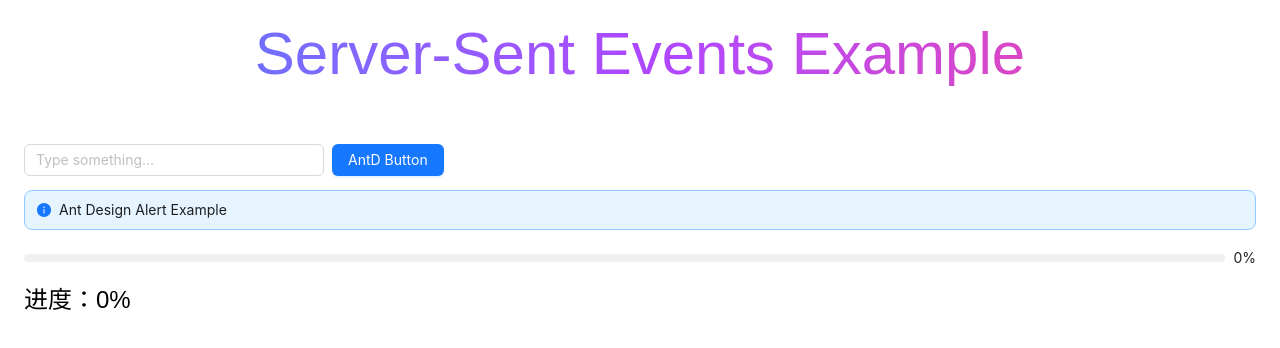
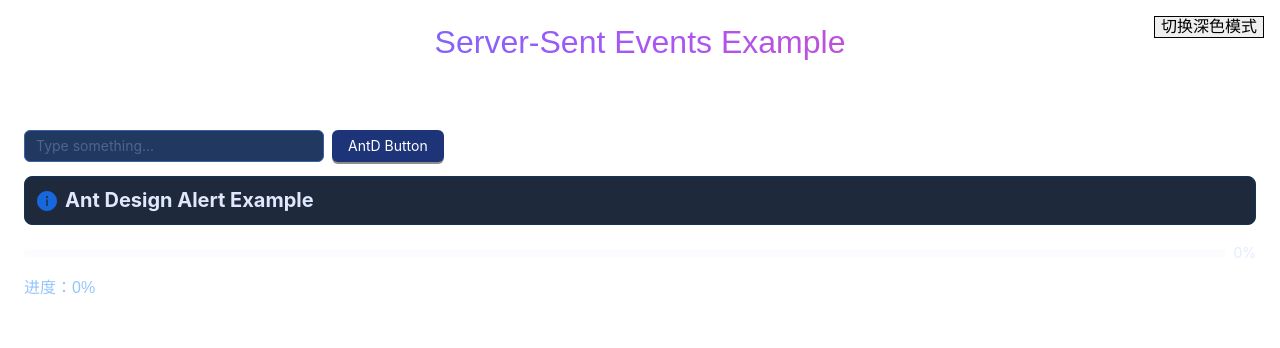
Before and after one commit to IvanAmamiya/test4sse, a Next.js app: page / in a window 1280 px wide. Shown: the top 348 px of the page. Built offline with nearby package versions, Linux system fonts and the light colour scheme; no server answers.

Commit message:
深色模式测试中

```diff
--- a/global.css
+++ b/global.css
@@ -1 +1,3 @@
-@import "tailwindcss";
+@tailwind base;
+@tailwind components;
+@tailwind utilities;
--- a/package.json
+++ b/package.json
@@ -12,6 +12,7 @@
     "@tailwindcss/postcss": "^4.1.5",
     "antd": "^5.24.9",
     "next": "^15.3.1",
+    "next-themes": "^0.4.6",
     "react": "18.2.0",
     "react-dom": "18.2.0"
   },
--- /dev/null
+++ b/src/app/Providers.tsx
@@ -0,0 +1,19 @@
+import { ConfigProvider, theme } from "antd";
+import { ReactNode } from "react";
+
+export default function Providers({ children }: { children: ReactNode }) {
+  return (
+    <ConfigProvider
+      theme={{
+        algorithm: theme.darkAlgorithm, // 启用 Ant Design 的 dark 主题
+        token: {
+          colorPrimary: "#1E3A8A", // 深蓝色主题
+          colorBgBase: "#1E293B", // 深蓝背景
+          colorTextBase: "#E0E7FF", // 浅蓝文字
+        },
+      }}
+    >
+      {children}
+    </ConfigProvider>
+  );
+}
--- /dev/null
+++ b/src/app/ThemeSwitcher.tsx
@@ -0,0 +1,20 @@
+"use client";
+import { useTheme } from "next-themes";
+
+export default function ThemeSwitcher() {
+  const { theme, setTheme } = useTheme();
+
+  const toggleTheme = () => {
+    const newTheme = theme === "dark" ? "light" : "dark";
+    setTheme(newTheme);
+  };
+
+  return (
+    <button
+      className="px-4 py-2 rounded bg-gray-800 text-white dark:bg-gray-200 dark:text-gray-900 border border-gray-400 shadow hover:scale-105 hover:bg-gray-700 dark:hover:bg-gray-300 transition-all duration-200"
+      onClick={toggleTheme}
+    >
+      切换{theme === "dark" ? "浅色" : "深色"}模式
+    </button>
+  );
+}
--- a/src/app/layout.tsx
+++ b/src/app/layout.tsx
@@ -1,19 +1,28 @@
 import 'antd/dist/reset.css';
 import '../../global.css';
+import Providers from './Providers';
+import ThemeSwitcher from './ThemeSwitcher';
 
 export const metadata = {
   title: 'Anon Saijo',
   description: 'test4SSE',
-}
+};
 
 export default function RootLayout({
   children,
 }: {
-  children: React.ReactNode
+  children: React.ReactNode;
 }) {
   return (
-    <html lang="en">
-      <body>{children}</body>
+    <html lang="en" suppressHydrationWarning>
+      <body>
+        <Providers>
+          <div style={{ position: 'fixed', top: 16, right: 16, zIndex: 9999 }}>
+            <ThemeSwitcher />
+          </div>
+          {children}
+        </Providers>
+      </body>
     </html>
-  )
+  );
 }
--- a/src/app/page.tsx
+++ b/src/app/page.tsx
@@ -5,6 +5,7 @@ import { Button, Input, Alert, Progress } from 'antd';
 const Page = () => {
   const [messages, setMessages] = useState<string[]>([]);
   const [progress, setProgress] = useState(0);
+  const [isDark, setIsDark] = useState(true);
 
   useEffect(() => {
     const eventSource = new EventSource('/api/sse');
@@ -19,6 +20,17 @@ const Page = () => {
       eventSource.close();
     };
   }, []);
+
+  // 确保 useEffect 只在客户端执行
+  useEffect(() => {
+    if (typeof window !== 'undefined' && window.document) {
+      if (isDark) {
+        document.documentElement.classList.add('dark');
+      } else {
+        document.documentElement.classList.remove('dark');
+      }
+    }
+  }, [isDark]);
 
   const handlePrmBtnClick = () => {
     alert('AntD Button Clicked!');
@@ -52,7 +64,7 @@ const Page = () => {
   }
 
   return (
-    <div style={{ padding: 24 }}>
+    <div className="min-h-screen transition-colors duration-300 bg-white dark:bg-gray-900" style={{ padding: 24 }}>
       <h1
         className="text-6xl text-center font-extrabold bg-gradient-to-r from-blue-500 via-purple-500 to-pink-500 bg-clip-text text-transparent"
         style={{
@@ -60,17 +72,38 @@ const Page = () => {
           backgroundClip: 'text',
           color: 'transparent',
           height: '90px',
+          backgroundImage: 'linear-gradient(to right, #3b82f6, #a855f7, #ec4899)',
         }}
       >
         Server-Sent Events Example
       </h1>
       <div style={{ margin: '14px 0' }}>
-        <Input placeholder="Type something..." style={{ width: 300, marginRight: 8 }} />
-        <Button type="primary" onClick={handlePrmBtnClick}>AntD Button</Button>
+        <Input
+          placeholder="Type something..."
+          className="dark:bg-gray-800 dark:text-white dark:placeholder-gray-400"
+          style={{ width: 300, marginRight: 8 }}
+        />
+        <Button
+          type="primary"
+          className="dark:bg-blue-800 dark:border-blue-700 dark:text-transparent dark:bg-clip-text dark:bg-gradient-to-r dark:from-blue-400 dark:via-purple-400 dark:to-pink-400"
+          onClick={handlePrmBtnClick}
+        >
+          AntD Button
+        </Button>
       </div>
-      <Alert message="Ant Design Alert Example" type="info" showIcon style={{ marginBottom: 16 }} />
-      <Progress percent={progress} style={{ marginBottom: 16 }} />
-      <div className="text-2xl text-left">
+      <Alert
+        message="Ant Design Alert Example"
+        type="info"
+        showIcon
+        className="dark:bg-gray-800 dark:text-white dark:border-gray-700"
+        style={{ marginBottom: 16, fontWeight: 'bold', fontSize: '1.25rem', backgroundColor: '#1E293B', color: '#E0E7FF' }}
+      />
+      <Progress
+        percent={progress}
+        className="dark:bg-gray-800 dark:text-white"
+        style={{ marginBottom: 16 }}
+      />
+      <div className="text-2xl text-left" style={{ color: isDark ? '#93c5fd' : '#1e3a8a' }}>
         进度：{progress}%
       </div>
     </div>
--- a/tailwind.config.js
+++ b/tailwind.config.js
@@ -1,9 +1,24 @@
 // tailwind.config.js
-/** @type {import('postcss-load-config').Config} */
-const config = {
-    plugins: {
-      '@tailwindcss/postcss': {},
-    },
-  };
-
-export default config;
+/** @type {import('tailwindcss').Config} */
+module.exports = {
+  darkMode: 'class',
+  content: [
+    "./src/**/*.{js,ts,jsx,tsx}",
+    "./app/**/*.{js,ts,jsx,tsx}",
+    "./pages/**/*.{js,ts,jsx,tsx}",
+    "./components/**/*.{js,ts,jsx,tsx}",
+    "./global.css"
+  ],
+  safelist: [
+    'bg-clip-text',
+    'text-transparent',
+    'bg-gradient-to-r',
+    'from-blue-500',
+    'via-purple-500',
+    'to-pink-500'
+  ],
+  theme: {
+    extend: {},
+  },
+  plugins: [],
+};
```
